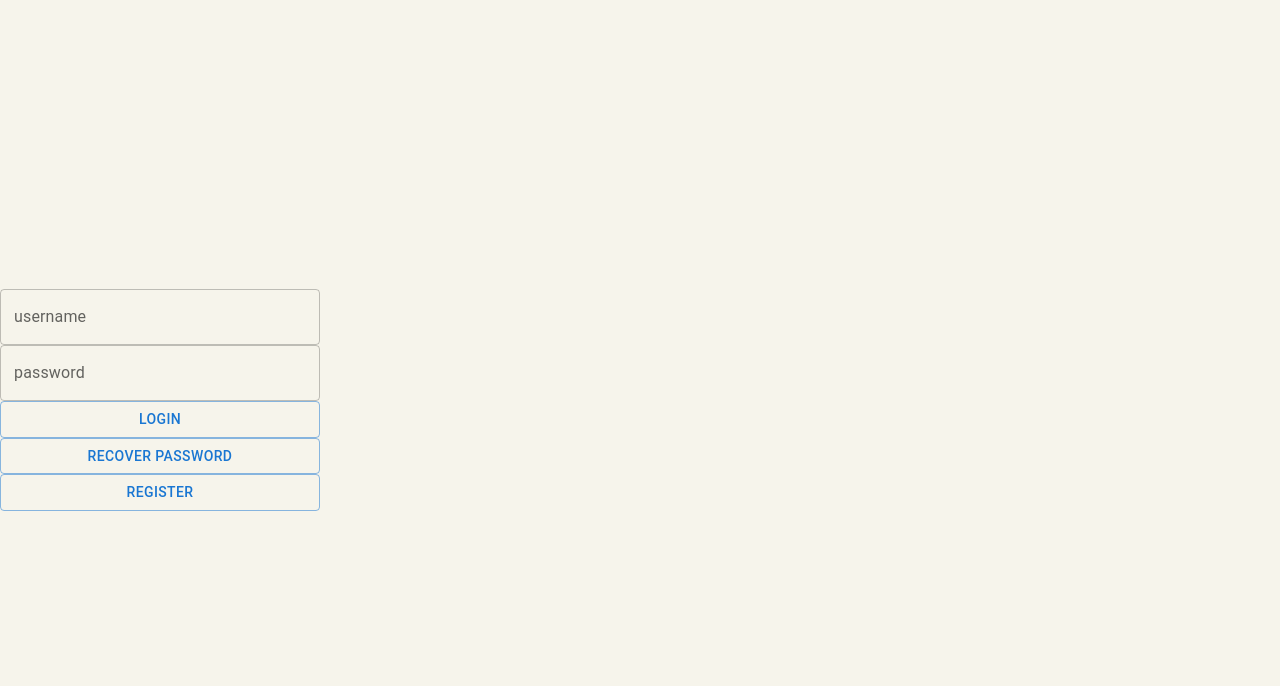
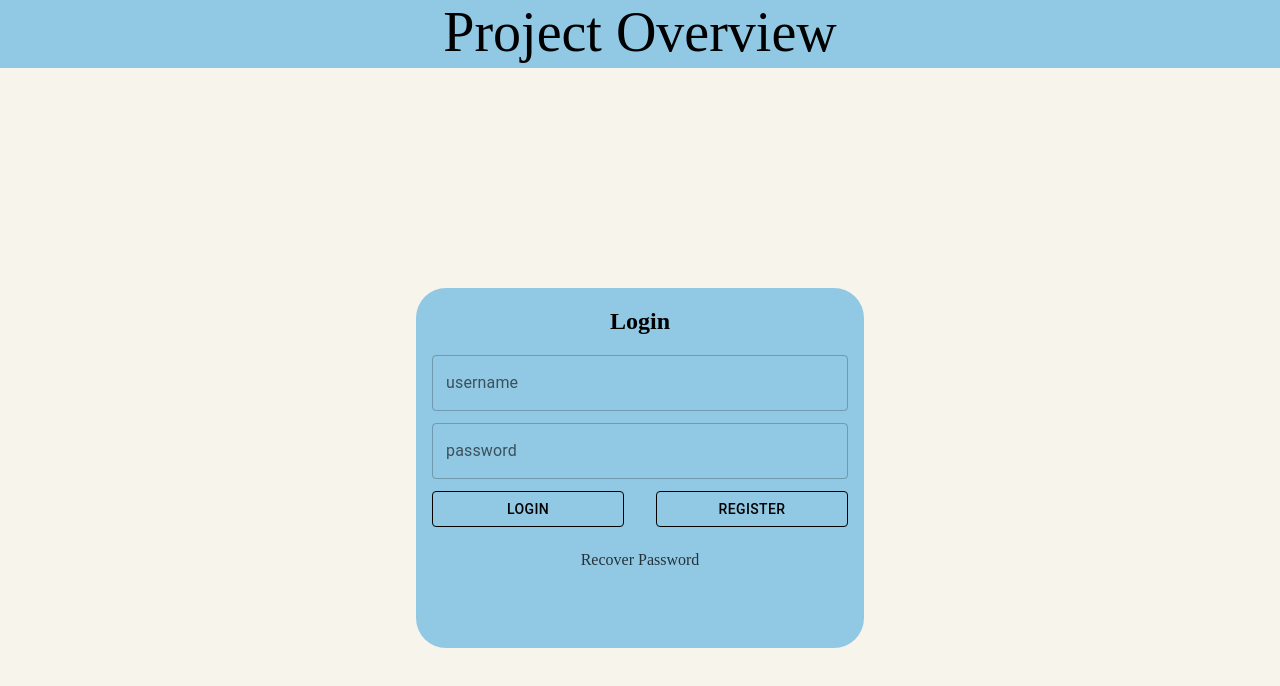
Before and after one commit to markopolo139/Project-Planner-Frontend, a React (Create React App) app: page / in a window 1280 px wide. Shown: the top 686 px of the page. Built offline with nearby package versions, Linux system fonts and the light colour scheme.

Commit message:
feat(LoginPage): create sass for this component

```diff
--- a/src/components/App.tsx
+++ b/src/components/App.tsx
@@ -7,6 +7,7 @@ import {useAppDispatch, useAppSelector} from "../configuration/StoreHooks";
 import {selectJwtToken, set} from "../slices/JwtTokenSlice";
 import PasswordRecoveryPage from "./PasswordRecoveryPage";
 import ErrorPopUp from "./ErrorPopUp";
+import styles from "../css/App.module.sass"
 
 function App() {
     const [
@@ -25,11 +26,14 @@ function App() {
     })
 
     return (
-        <div className="App">
-            { isError && <ErrorPopUp error={error} />}
-            { (!isPasswordRecovery && !isJwtSet) && <LoginPage authenticate={authenticate} setPasswordRecovery={setPasswordRecovery}/> }
-            { isPasswordRecovery && <PasswordRecoveryPage /> }
-            { isJwtSet && <Outlet /> }
+        <div className={styles.app}>
+            <header className={styles.header}>Project Overview</header>
+            <div className={styles.forms}>
+                { isError && <ErrorPopUp error={error} />}
+                { (!isPasswordRecovery && !isJwtSet) && <LoginPage authenticate={authenticate} setPasswordRecovery={setPasswordRecovery}/> }
+                { isPasswordRecovery && <PasswordRecoveryPage /> }
+            </div>
+            { isJwtSet && <div className={styles.outlet}><Outlet /></div>}
         </div>
     );
 }
--- a/src/components/LoginPage.tsx
+++ b/src/components/LoginPage.tsx
@@ -40,6 +40,7 @@ export default function LoginPage(props: LoginProps) {
         )
 
     return (
+        <div className={styles.formDiv}>
             <form className={styles.forms} onSubmit={e => {
                 e.preventDefault()
                 try {
@@ -56,6 +57,7 @@ export default function LoginPage(props: LoginProps) {
                     alert(error.message)
                 }
             }}>
+                <h2>Login</h2>
                 {
                     validUsername && <TextField
                         className="TextField" label="username" variant="outlined" value={username} onChange={e => {
@@ -92,14 +94,17 @@ export default function LoginPage(props: LoginProps) {
                         }}
                     />
                 }
-            <Button variant="outlined" type="submit">login</Button>
-            <Button variant="outlined" onClick={
-                e => props.setPasswordRecovery(true)
-            }>Recover Password</Button>
-            <Button variant="outlined" onClick={
+                <div>
+                    <Button className="Button" variant="outlined" type="submit">login</Button>
+                    <Button className="Button" variant="outlined" onClick={
                         e => setCreateUser(true)
                     }>Register</Button>
+                </div>
+                <p className={styles.recovery} onClick={
+                    e => props.setPasswordRecovery(true)
+                }>Recover Password</p>
 
             </form>
+        </div>
     )
 }
--- /dev/null
+++ b/src/css/App.module.sass
@@ -0,0 +1,19 @@
+@import forms.sass
+
+.header
+  display: flex
+  justify-content: center
+  font-size: 3.5rem
+  background-color: #91C8E4
+  padding-bottom: 0.25rem
+
+.forms
+  display: flex
+  justify-content: center
+  align-content: center
+  height: 50rem
+
+.outlet
+  display: flex
+  justify-content: flex-start
+  align-content: flex-start
--- a/src/css/LoginPage.module.sass
+++ b/src/css/LoginPage.module.sass
@@ -1,4 +1,31 @@
 @import forms.sass
+
+.formDiv
+  display: flex
+  width: 100%
+  justify-content: center
 
 .forms
   @extend %forms
+  & div
+    display: flex
+    justify-content: space-evenly
+  & div :global(.Button)
+    width: 100%
+    color: black
+    border-color: black
+  & div :global(.Button):hover
+    border-color: #F6F4EB
+    color: #F6F4EB
+  & h2
+    align-self: center
+  width: 35%
+  height: 45%
+
+.recovery
+  margin: 1rem
+  cursor: pointer
+  align-self: center
+  opacity: 75%
+  &:hover
+    color: #F6F4EB
--- a/src/css/forms.sass
+++ b/src/css/forms.sass
@@ -1,10 +1,17 @@
 %forms
   display: flex
-  justify-content: center
-  align-content: center
-  height: 50rem
+  justify-self: center
+  align-self: center
   flex-direction: column
-  width: 25%
+  background-color: #91C8E4
+  border-radius: 30px
 
-  //& .TextField
-  //  margin: 10px
+  & :global(.TextField)
+    margin: 1rem
+      top: 0
+      bottom: 0.75rem
+
+  & :global(.Button)
+    margin: 1rem
+      top: 0
+      bottom: 0.5rem
```
Lines whose indentation alone changed are shown as unchanged.
